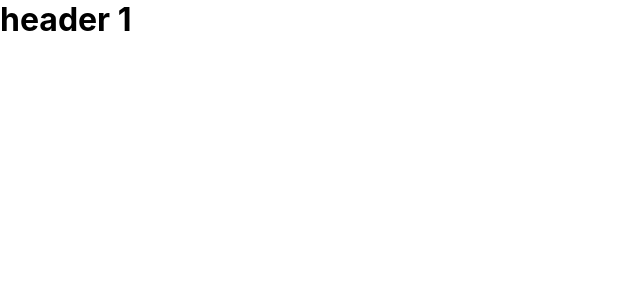
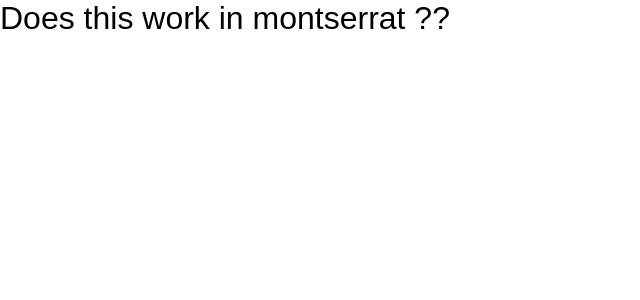
Before and after one commit to lcryan/happyhour_application_lr, a React (Create React App) app: page / in a window 1280 px wide. Shown: the top 300 px of the page, without its empty margins (0-640 px from the left). Built offline with nearby package versions, Linux system fonts and the light colour scheme.

Commit message:
Installed google fonts into app.css - montserrat

```diff
--- a/src/App.css
+++ b/src/App.css
@@ -7,10 +7,22 @@ grey light #37414f
 lighter black #0d0f13
 light turquoise #28e3da
 */
-
+@import url('https://fonts.googleapis.com/css2?family=Montserrat:ital,wght@0,300;0,400;0,500;0,700;0,800;0,900;1,300;1,400;1,500;1,600;1,700;1,800;1,900&display=swap');
 
 * {
     margin: 0;
     padding: 0;
     box-sizing: border-box;
 }
+
+.font-link{
+    font-family: 'Montserrat', sans-serif;
+
+
+}
+
+
+h1{
+    font-family: 'Montserratt', sans-serif;
+    font-weight: lighter;
+}
--- a/src/App.js
+++ b/src/App.js
@@ -4,7 +4,7 @@ import './App.css';
 function App() {
   return (
     <>
-    <h1>header 1</h1>
+    <h1>Does this work in montserrat ?? </h1>
     </>
   );
 }
```
